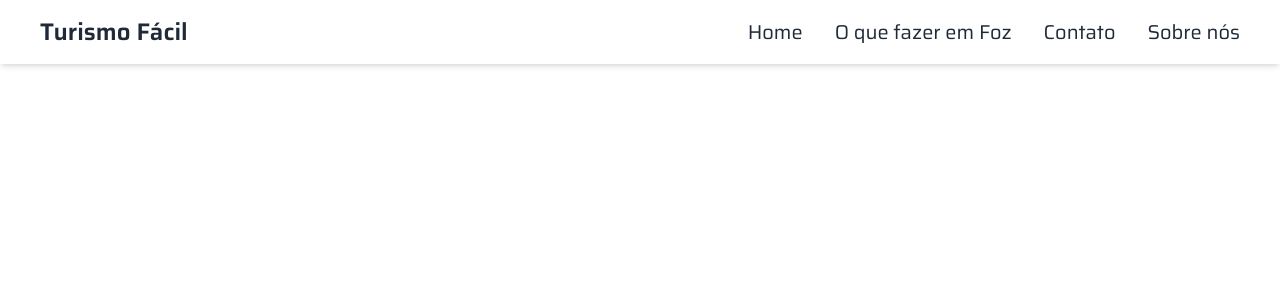
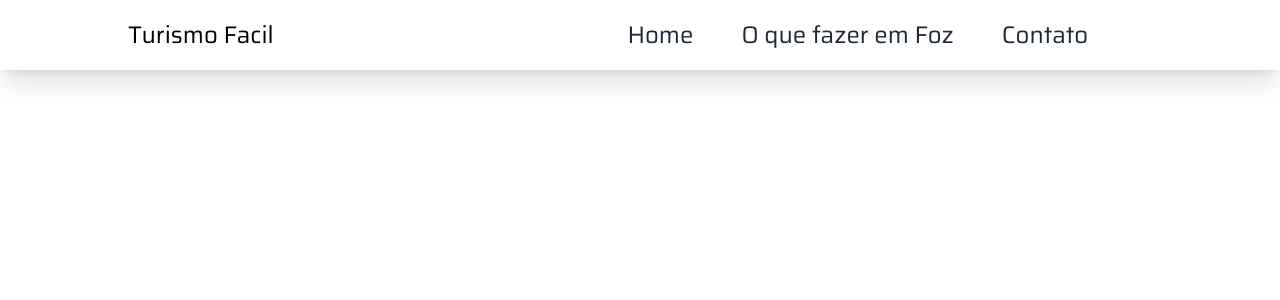
Before and after one commit to JoaoFranca23/TurismoFacil, a Next.js app: page / in a window 1280 px wide. Shown: the top 300 px of the page. Built offline with nearby package versions, Linux system fonts and the light colour scheme.

Commit message:
fix:header

```diff
--- a/src/app/components/header.tsx
+++ b/src/app/components/header.tsx
@@ -7,37 +7,41 @@ export function Header() {
     { name: "Home", link: "/" },
     { name: "O que fazer em Foz", link: "#" },
     { name: "Contato", link: "/" },
-    { name: "Sobre nós", link: "/" },
   ];
 
   const [isOpen, setIsOpen] = useState(true);
 
   const handleOpen = () => setIsOpen((prev) => !prev);
   return (
-    <header className="md:flex items-center justify-between shadow-md w-full fixed top-0 left-0 py-4 md:px-10 px-7">
-      <div className="font-bold text-2xl cursor-pointer flex items-center text-gray-800 ">
-        Turismo Fácil
-      </div>
+    <header className="sticky top-0 h-[70px] shadow-xl text-2xl bg-white  ">
+      <div className="flex justify-between h-full items-center mx-12 lg:mx-32">
+        <div className="cursor-pointer">Turismo Facil</div>
 
+        <nav>
           <div
             onClick={handleOpen}
-        className="text-3xl absolute right-8 top-4 cursor-pointer md:hidden">
-        {isOpen ? <List /> : <X />}
+            className="text-3xl cursor-pointer lg:hidden">
+            {isOpen ? <X /> : <List />}
           </div>
-
           <ul
-        className={`md:flex md:items-center md:pb-0 pb-12 absolute md:static bg-white md:z-auto z-[-1] left-0 w-full md:w-auto md:pl-0 pl-9 transition-all duration-500 ease-in
-       ${isOpen ? "top-20 opacity-100" : "top-[-490px]"} md:opacity-100 `}>
+            className={`fixed h-0 p-0
+            flex  flex-col lg:flex-row lg:items-center lg:relative gap-12 lg:p-0 lg:top-0
+              ease-in left-0 transition-all duration-500 mx-12 lg:mx-16  ${
+                isOpen ? "top-20 opacity-100" : "top-[-490px] "
+              } lg:opacity-100
+      `}>
             {Links.map((link: any) => (
-          <li key={Links.name} className="md:ml-8 text-xl md:my-0 my-7">
+              <li key={Links.name} className="">
                 <a
                   href={link.link}
-              className="text-gray-800 hover:text-gray-400 duration-500">
+                  className="text-gray-800 hover:text-gray-300 duration-500 ">
                   {link.name}
                 </a>
               </li>
             ))}
           </ul>
+        </nav>
+      </div>
     </header>
   );
 }
--- a/src/app/page.tsx
+++ b/src/app/page.tsx
@@ -1,5 +1,17 @@
+import { Banner } from "./components/banner";
 import { Header } from "./components/header";
 
 export default function Home() {
-  return <Header></Header>;
+  return (
+    <div className="max-w-[1980px] mx-auto ">
+      <Header />
+      <main>
+        {/* <div>parcerias</div>
+        <div>galerias</div>
+        <div>precos</div>
+        <div>comentarios</div>
+        <div>sobre nos</div> */}
+      </main>
+    </div>
+  );
 }
```
Lines whose indentation alone changed are shown as unchanged.
